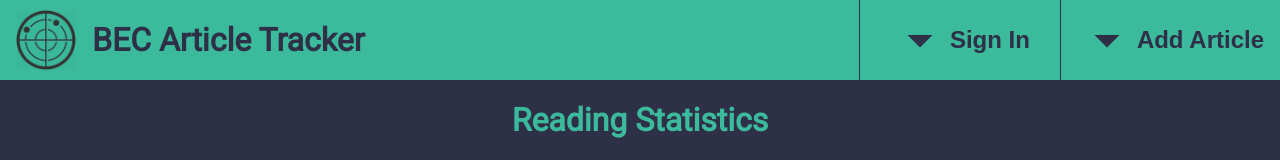
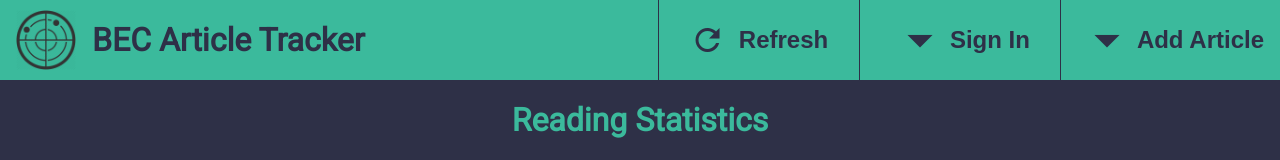
Before and after one commit to brombaut/article-tracker, a Vue app: page / in a window 1280 px wide. Shown: the top 160 px of the page. Built offline with nearby package versions, Linux system fonts and the light colour scheme; no server answers; the database is empty.

Commit message:
Refresh button

```diff
--- a/package.json
+++ b/package.json
@@ -53,6 +53,7 @@
             "no-plusplus": 0,
             "no-useless-return": 0,
             "no-unreachable": 0,
+            "no-return-assign": 0,
             "max-len": [
                 "warn",
                 400
--- a/src/components/MainHeader.vue
+++ b/src/components/MainHeader.vue
@@ -4,6 +4,7 @@
         <h1>BEC Article Tracker</h1>
         <div class="expand"></div>
         <div class="actions-container">
+            <RefreshButton />
             <SignInDropdown />
             <AddArticleDropdown />
         </div>
@@ -13,12 +14,14 @@
 <script>
 import AddArticleDropdown from '@/components/AddArticleDropdown.vue';
 import SignInDropdown from '@/components/SignInDropdown.vue';
+import RefreshButton from '@/components/RefreshButton.vue';
 
 export default {
     name: 'MainHeader',
     components: {
         AddArticleDropdown,
         SignInDropdown,
+        RefreshButton,
     },
 };
 </script>
--- /dev/null
+++ b/src/components/RefreshButton.vue
@@ -0,0 +1,78 @@
+<template>
+    <div id='refresh-button'>
+        <button @click="handleRefreshClicked()">
+            <i
+                class="material-icons"
+                :class="isRefreshing ? 'spin' : ''"
+                style="font-size:36px">
+                refresh
+            </i>
+            Refresh
+        </button>
+    </div>
+</template>
+
+<script>
+import { bus } from '@/main';
+
+export default {
+    name: 'RefreshButton',
+    data() {
+        return {
+            isRefreshing: false,
+        };
+    },
+    methods: {
+        handleRefreshClicked() {
+            this.isRefreshing = true;
+            bus.$emit('forceArticleReload');
+        },
+    },
+    mounted() {
+        bus.$on('allArticlesFromServer', () => this.isRefreshing = false);
+    },
+};
+</script>
+
+<style lang='scss'>
+#refresh-button {
+    border-left: 1px solid $secondary;
+
+    button {
+        background-color: $primary;
+        color: $secondary;
+        padding: 0px 24px;
+        font-size: 24px;
+        font-weight: 600;
+        border: none;
+        height: 100%;
+        display: flex;
+        align-items: center;
+        justify-content: space-around;
+        min-width: 200px;
+        transition: 0.3s;
+
+        i {
+            transition: 0.4s;
+
+            &.spin {
+                animation: spin 1s infinite;
+            }
+        }
+
+        &:hover {
+            background-color: $primaryLighter;
+            cursor: pointer;
+        }
+
+        @keyframes spin {
+            from {
+                transform: rotate(0deg);
+            }
+            to {
+                transform:rotate(360deg);
+            }
+        }
+    }
+}
+</style>
```
Also changed, not shown: 1 other file (tests, documents, lock files or other folders).
